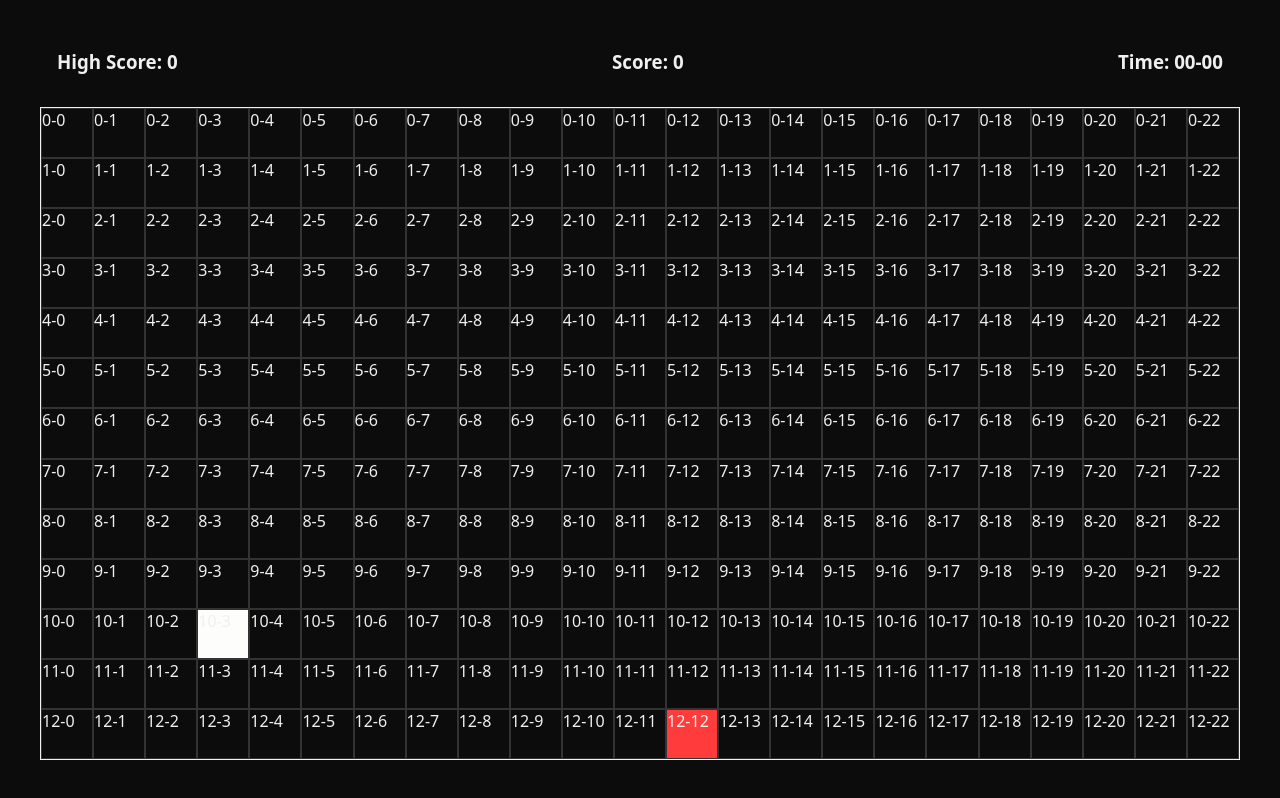
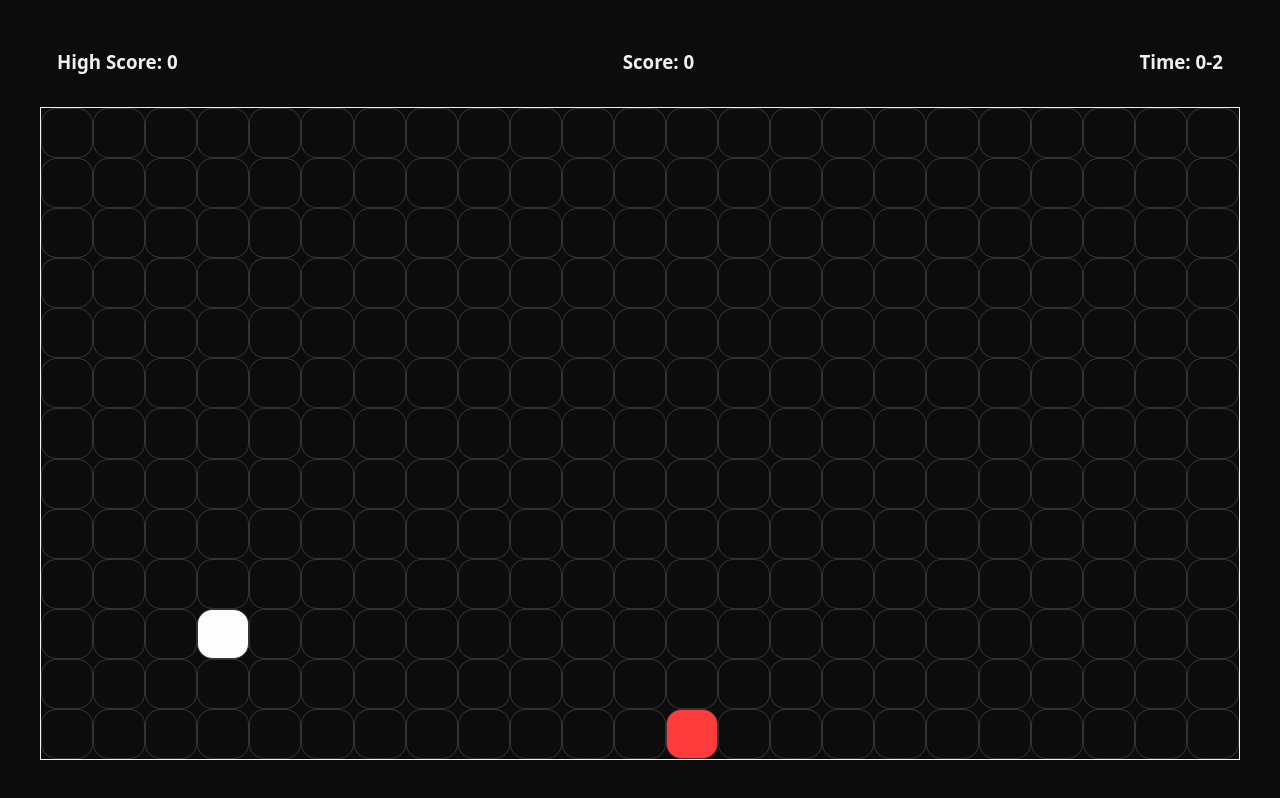
Before and after one commit to CodeTechGuy/SNAKE_GAME, a plain HTML site: page index.html in a window 1280 px wide. Both pictures are taken after a click on the button "Start Game". Drawn offline with Linux system fonts and the light colour scheme.

Commit message:
finally done

```diff
--- a/script.js
+++ b/script.js
@@ -20,7 +20,10 @@ highScoreElement.innerText = highScore
 
 const cols = Math.floor(board.clientWidth / blockWidth);
 const rows = Math.floor(board.clientHeight / blockHeight);
+
 let intervalId = null;
+let timerIntervalId = null;
+
 let food = {x:Math.floor(Math.random() * rows), y:Math.floor(Math.random() * cols)}
 
 const blocks = []
@@ -32,7 +35,7 @@ for (let row=0; row<rows; row++){
         const block = document.createElement('div');
         block.classList.add("block")
         board.appendChild(block);
-        block.innerText= `${row}-${col}`
+        // block.innerText= `${row}-${col}`
         blocks[`${row}-${col}`] = block
     }
 }
@@ -132,6 +135,18 @@ function render(){
 startButton.addEventListener("click" , () => {
     modal.style.display = "none"
     intervalId = setInterval(() => { render() }, 300)
+    timerIntervalId = setInterval(()=>{
+        let [min , sec] = time.split("-").map(Number)
+
+        if(sec==59){
+            min+=1
+            sec=0
+        } else {
+            sec += 1
+        }
+        time = `${min}-${sec}`
+        timeElement.innerText = time
+    }, 1000)
 })
 
 
@@ -144,6 +159,10 @@ function restartGame() {
 
     score = 0
     time = `00-00`
+
+    scoreElement.innerText = score
+    timeElement.innerText = time
+    highScoreElement.innerText = highScore
 
     modal.style.display = "none"
     direction = "down"
--- a/style.css
+++ b/style.css
@@ -95,6 +95,7 @@ section .infos{
     /* width: 30px;
     height: 30px; */
     border: 1px solid var(--border-primary-color);
+    border-radius: 30%;
 }
 
 .fill {
```
